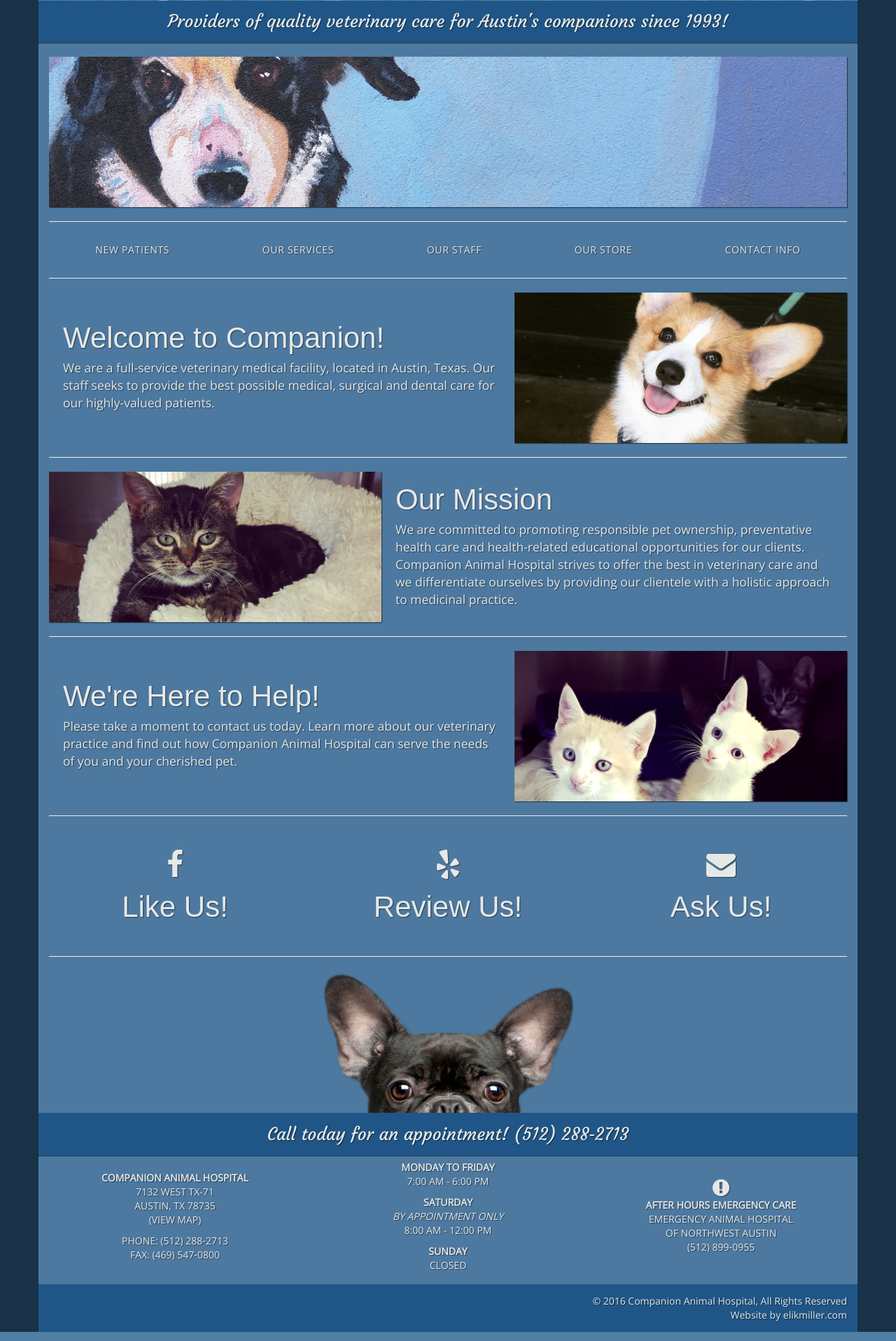
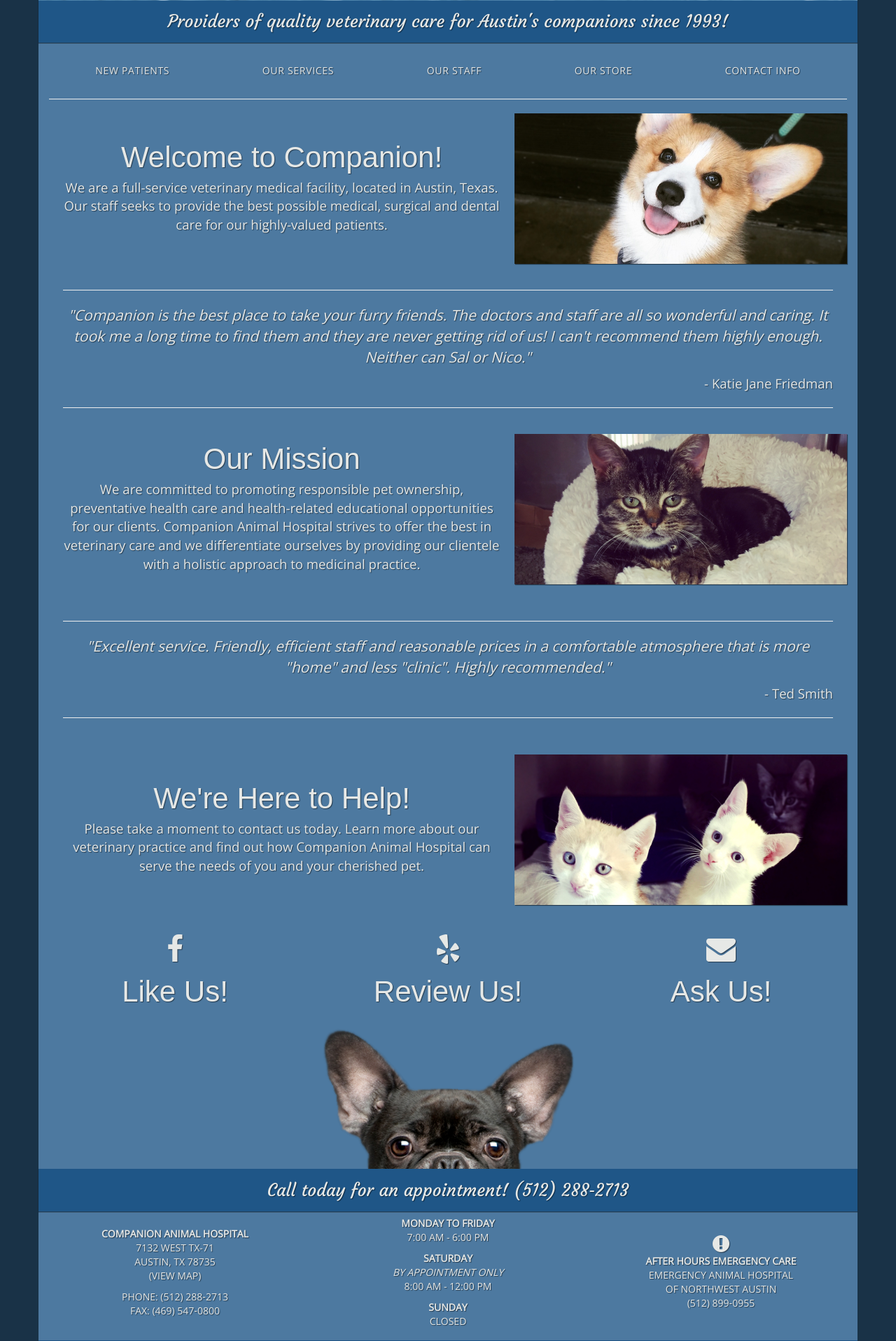
Before and after one commit to elikmiller/companionahoakhill, a Flask app: page / in a window 1280 px wide. Shown: the part 287-2203 px from the top of the page at 70% size. Run offline with Flask 2, Linux system fonts and the light colour scheme; some libraries are stand-ins or nearby versions; some web fonts are replaced.

Commit message:
Added quotes to home

```diff
--- a/static/css/home.css
+++ b/static/css/home.css
@@ -21,16 +21,18 @@
 .content-title {
 	font-family: 'Baloo Tamma', sans-serif;
 	font-size: 3em;
+	text-align: center;
 }
 
 .content-text {
 	padding-left: 2rem;
 	padding-right: 2rem;
 	height: 100%;
+	text-align: center;
 }
 
 .content-text p {
-	font-size: 125%;
+	font-size: 133%;
 }
 
 #home-nav > li > a {
@@ -50,6 +52,18 @@
 	font-family: 'Baloo Tamma', sans-serif;
 	font-size: 3em;
 	text-align: center;
+}
+
+.quote {
+}
+
+.quote-text {
+	font-size: 150% !important;
+	font-style: italic;
+}
+
+.quote-author {
+	text-align: right;
 }
 
 @media(max-width:767px) {
--- a/templates/home.html
+++ b/templates/home.html
@@ -10,12 +10,7 @@ Home
 {% endblock %}
 
 {% block content_body %}
-<div class="row">
-	<div class="hidden-xs col-sm-12">
-		<img class="img-responsive center-block shadow" src="static/img/cropped/wide_dog_mural.jpg">
-	</div>
-</div>
-<hr>
+
 <div class="row">
 	<div class="col-xs-6 col-xs-offset-3 col-sm-offset-0 col-sm-12 text-center">
 		<ul id="home-nav" class="nav nav-pills nav-justified">
@@ -39,19 +34,45 @@ Home
 		<img class="img-responsive center-block shadow" src="static/img/cropped/puppy.jpg">
 	</div>
 </div>
-<hr>
 <div class="row no-gutters">
-	<div class="hidden-xs col-sm-5">
-		<img class="img-responsive center-block shadow" src="static/img/cropped/reggie.jpg">
+	<div class="col-xs-12">
+		<div class="content-text">
+			<hr>
+			<div class="quote">
+				<p class="quote-text">
+					"Companion is the best place to take your furry friends. The doctors and staff are all so wonderful and caring. It took me a long time to find them and they are never getting rid of us! I can't recommend them highly enough. Neither can Sal or Nico."
+				</p>
+				<p class="quote-author">- Katie Jane Friedman</p>
+			</div>
+			<hr>
+		</div>
 	</div>
+</div>
+<div class="row no-gutters">
 	<div class="col-xs-12 col-sm-7">
 		<div class="content-text">
 			<div class="content-title">Our Mission</div>
 			<p>We are committed to promoting responsible pet ownership, preventative health care and health-related educational opportunities for our clients. Companion Animal Hospital strives to offer the best in veterinary care and we differentiate ourselves by providing our clientele with a holistic approach to medicinal practice.</p>
 		</div>
 	</div>
+	<div class="hidden-xs col-sm-5">
+		<img class="img-responsive center-block shadow" src="static/img/cropped/reggie.jpg">
+	</div>
 </div>
-<hr>
+<div class="row no-gutters">
+	<div class="col-xs-12">
+		<div class="content-text">
+			<hr>
+			<div class="quote">
+				<p class="quote-text">
+					"Excellent service. Friendly, efficient staff and reasonable prices in a comfortable atmosphere that is more "home" and less "clinic". Highly recommended."
+				</p>
+				<p class="quote-author">- Ted Smith</p>
+			</div>
+			<hr>
+		</div>
+	</div>
+</div>
 <div class="row no-gutters">
 	<div class="col-xs-12 col-sm-7">
 		<div class="content-text">
@@ -63,7 +84,6 @@ Home
 		<img class="img-responsive center-block shadow" src="static/img/cropped/cats.jpg">
 	</div>
 </div>
-<hr>
 <div class="row">
 	<div class="col-xs-4">
 		<div id="facebook" class="social">
@@ -90,5 +110,4 @@ Home
 		</div>
 	</div>
 </div>
-<hr>
 {% endblock %}
```
Also changed, not shown: static/img/cropped/wide_dog_mural_2.jpg.
